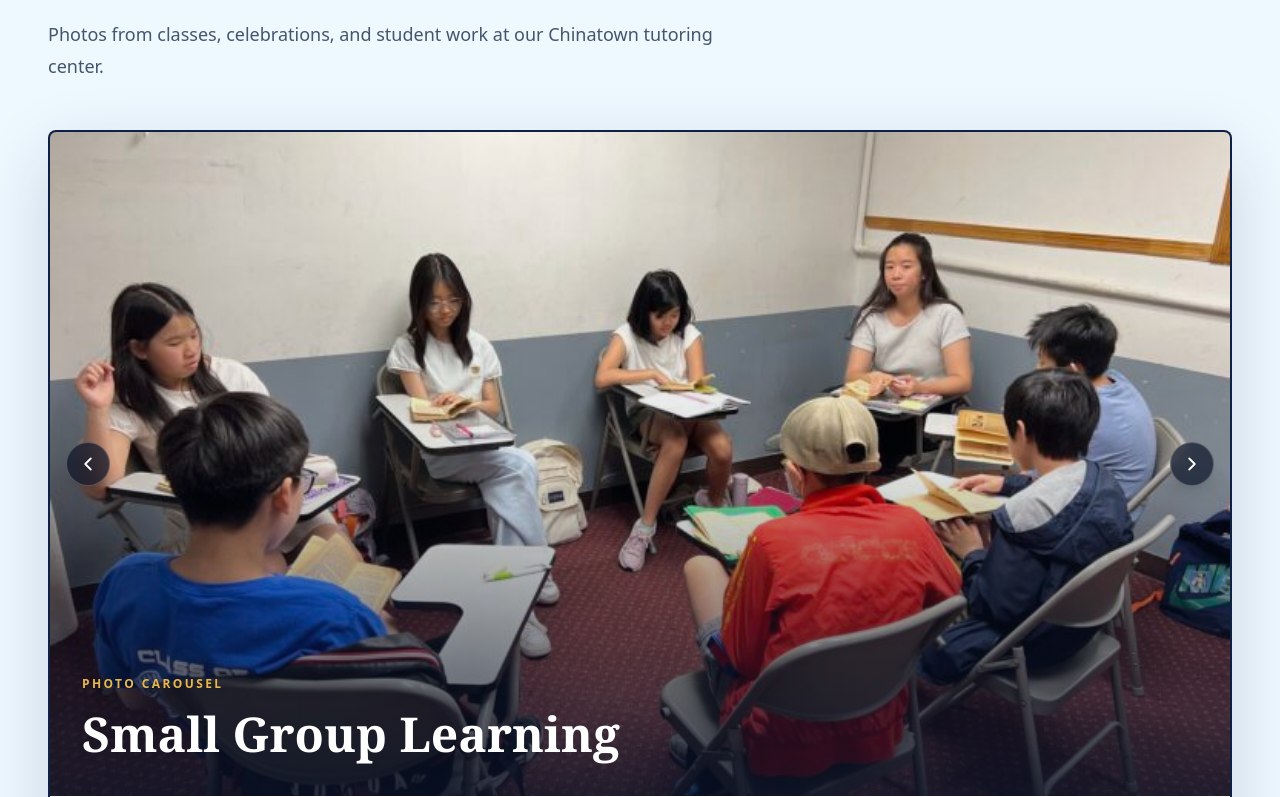
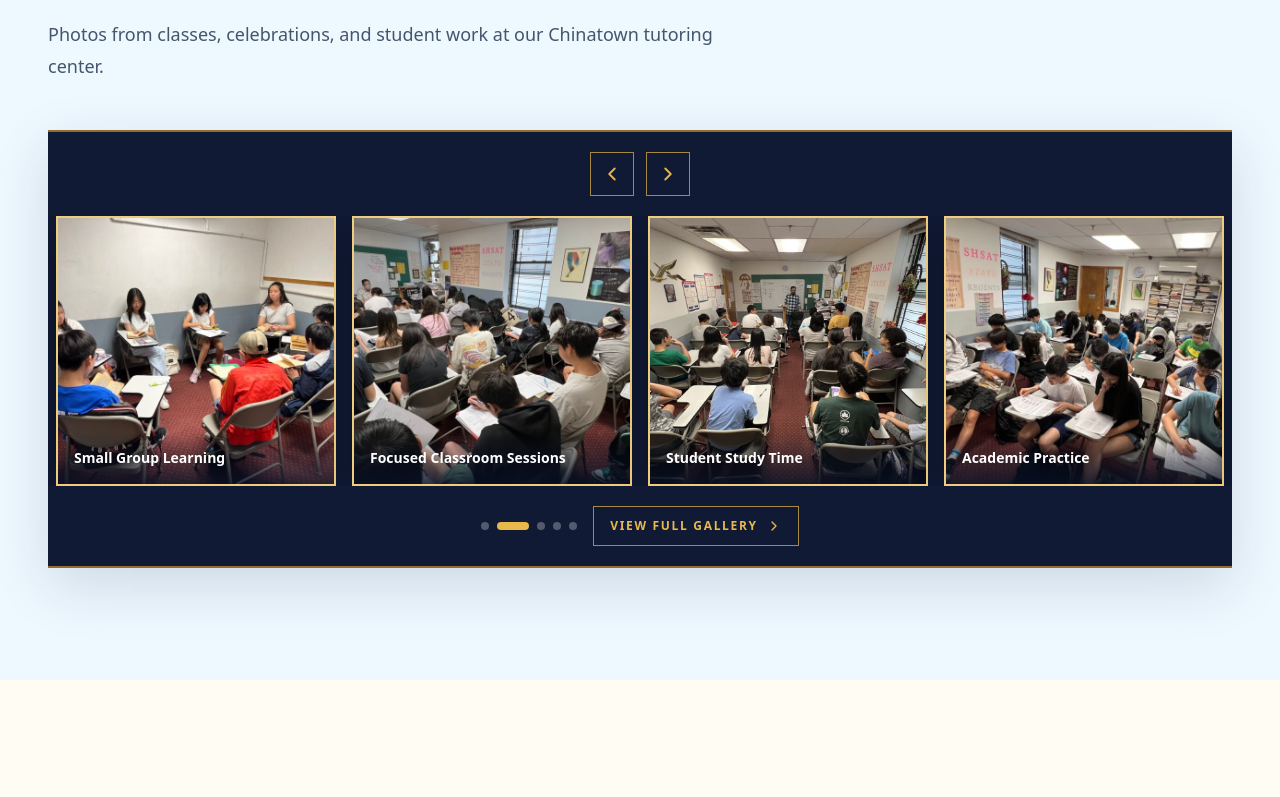
Before and after one commit to Volta-NYC/higher-learning-website, a Next.js app: page / in a window 1280 px wide. Shown: the part 1267-2064 px from the top of the page. Built offline with nearby package versions, Linux system fonts and the light colour scheme; a web font is replaced by a local one.

Commit message:
style: shrink campus carousel

```diff
--- a/src/app/page.tsx
+++ b/src/app/page.tsx
@@ -422,12 +422,11 @@ export default function Home() {
   const reviewsPerPage = 3;
   const totalPages = Math.ceil(reviews.length / reviewsPerPage);
   const visibleReviews = reviews.slice(reviewPage * reviewsPerPage, (reviewPage + 1) * reviewsPerPage);
-  const activeGalleryPhoto = homeGalleryPhotos[galleryIndex];
 
   useEffect(() => {
     const timer = window.setInterval(() => {
       setGalleryIndex((current) => (current + 1) % homeGalleryPhotos.length);
-    }, 5200);
+    }, 4200);
 
     return () => window.clearInterval(timer);
   }, []);
@@ -458,6 +457,19 @@ export default function Home() {
           margin-left: calc(50% - 50vw);
           margin-right: calc(50% - 50vw);
           width: 100vw;
+        }
+        .hl-campus-carousel-track {
+          transform: translateX(calc(var(--gallery-index) * -25%));
+        }
+        @media (max-width: 900px) {
+          .hl-campus-carousel-track {
+            transform: translateX(calc(var(--gallery-index) * -50%));
+          }
+        }
+        @media (max-width: 560px) {
+          .hl-campus-carousel-track {
+            transform: translateX(calc(var(--gallery-index) * -100%));
+          }
         }
       `}</style>
 
@@ -556,25 +568,12 @@ export default function Home() {
         title="A Look Inside Higher Learning"
         subtitle="Photos from classes, celebrations, and student work at our Chinatown tutoring center."
       >
-        <div className="relative overflow-hidden rounded-[8px] border-2 border-[#0f2044]/70 bg-[#0f2044] shadow-[0_24px_70px_rgba(15,32,68,0.16)]">
-          <div className="relative aspect-[16/9] min-h-[330px]">
-            <Image
-              key={activeGalleryPhoto.src}
-              src={activeGalleryPhoto.src}
-              alt={activeGalleryPhoto.alt}
-              fill
-              className="object-cover"
-              sizes="(max-width: 1280px) 100vw, 1280px"
-            />
-            <div className="absolute inset-0 bg-gradient-to-t from-[#081126]/82 via-[#081126]/10 to-transparent" />
-            <div className="absolute inset-x-0 bottom-0 p-5 sm:p-8">
-              <div className="mb-3 text-xs font-bold uppercase tracking-[0.2em] text-[#e8b84b]">Photo Carousel</div>
-              <h3 className="font-serif text-3xl font-bold leading-tight text-white sm:text-5xl">{activeGalleryPhoto.title}</h3>
-            </div>
+        <div className="relative overflow-hidden border-y-2 border-[#c8922a]/70 bg-[#111a35] py-5 shadow-[0_18px_54px_rgba(15,32,68,0.14)]">
+          <div className="mb-5 flex items-center justify-center gap-3">
             <button
               type="button"
               onClick={showPreviousGalleryPhoto}
-              className="absolute left-4 top-1/2 inline-flex h-11 w-11 -translate-y-1/2 items-center justify-center rounded-full border border-white/22 bg-[#081126]/68 text-white shadow-lg backdrop-blur transition hover:bg-[#e8b84b] hover:text-[#081126]"
+              className="inline-flex h-11 w-11 items-center justify-center border border-[#e8b84b]/70 bg-transparent text-[#e8b84b] transition hover:bg-[#e8b84b] hover:text-[#081126]"
               aria-label="Previous campus photo"
             >
               <ChevronLeft size={22} />
@@ -582,26 +581,52 @@ export default function Home() {
             <button
               type="button"
               onClick={showNextGalleryPhoto}
-              className="absolute right-4 top-1/2 inline-flex h-11 w-11 -translate-y-1/2 items-center justify-center rounded-full border border-white/22 bg-[#081126]/68 text-white shadow-lg backdrop-blur transition hover:bg-[#e8b84b] hover:text-[#081126]"
+              className="inline-flex h-11 w-11 items-center justify-center border border-[#e8b84b]/70 bg-transparent text-[#e8b84b] transition hover:bg-[#e8b84b] hover:text-[#081126]"
               aria-label="Next campus photo"
             >
               <ChevronRight size={22} />
             </button>
           </div>
 
-          <div className="flex flex-wrap items-center justify-between gap-4 border-t border-white/10 bg-white px-5 py-4 sm:px-6">
+          <div className="overflow-hidden">
+            <div
+              className="hl-campus-carousel-track flex transition-transform duration-700 ease-out"
+              style={{ "--gallery-index": galleryIndex } as React.CSSProperties}
+            >
+              {[...homeGalleryPhotos, ...homeGalleryPhotos].map((photo, index) => (
+                <Link
+                  key={`${photo.src}-${index}`}
+                  href="/pages/gallery"
+                  className="relative mx-2 h-[230px] min-w-[calc(25%-1rem)] overflow-hidden border-2 border-[#e8b84b]/70 bg-white shadow-[0_14px_34px_rgba(0,0,0,0.18)] md:h-[270px] max-md:min-w-[calc(50%-1rem)] max-sm:min-w-[calc(100%-1rem)]"
+                >
+                  <Image
+                    src={photo.src}
+                    alt={photo.alt}
+                    fill
+                    className="object-cover transition duration-500 hover:scale-[1.04]"
+                    sizes="(max-width: 560px) 100vw, (max-width: 900px) 50vw, 25vw"
+                  />
+                  <div className="absolute inset-x-0 bottom-0 bg-gradient-to-t from-[#081126]/82 to-transparent p-4">
+                    <div className="text-sm font-bold text-white">{photo.title}</div>
+                  </div>
+                </Link>
+              ))}
+            </div>
+          </div>
+
+          <div className="mt-5 flex flex-wrap items-center justify-center gap-4 px-5">
             <div className="flex gap-2">
               {homeGalleryPhotos.map((photo, index) => (
                 <button
                   key={photo.src}
                   type="button"
                   onClick={() => setGalleryIndex(index)}
-                  className={`h-2.5 rounded-full transition ${index === galleryIndex ? "w-8 bg-[#c8922a]" : "w-2.5 bg-[#0f2044]/22 hover:bg-[#0f2044]/45"}`}
+                  className={`h-2 rounded-full transition ${index === galleryIndex ? "w-8 bg-[#e8b84b]" : "w-2 bg-white/28 hover:bg-white/55"}`}
                   aria-label={`Show campus photo ${index + 1}`}
                 />
               ))}
             </div>
-            <Link href="/pages/gallery" className="inline-flex h-11 items-center justify-center rounded-full bg-[#0f2044] px-5 text-xs font-bold uppercase tracking-[0.14em] text-white transition duration-300 hover:-translate-y-0.5 hover:bg-[#162a58]">
+            <Link href="/pages/gallery" className="inline-flex h-10 items-center justify-center border border-[#e8b84b]/70 px-4 text-xs font-bold uppercase tracking-[0.14em] text-[#e8b84b] transition duration-300 hover:bg-[#e8b84b] hover:text-[#081126]">
               View Full Gallery
               <ChevronRight className="ml-2 h-4 w-4" />
             </Link>
```
